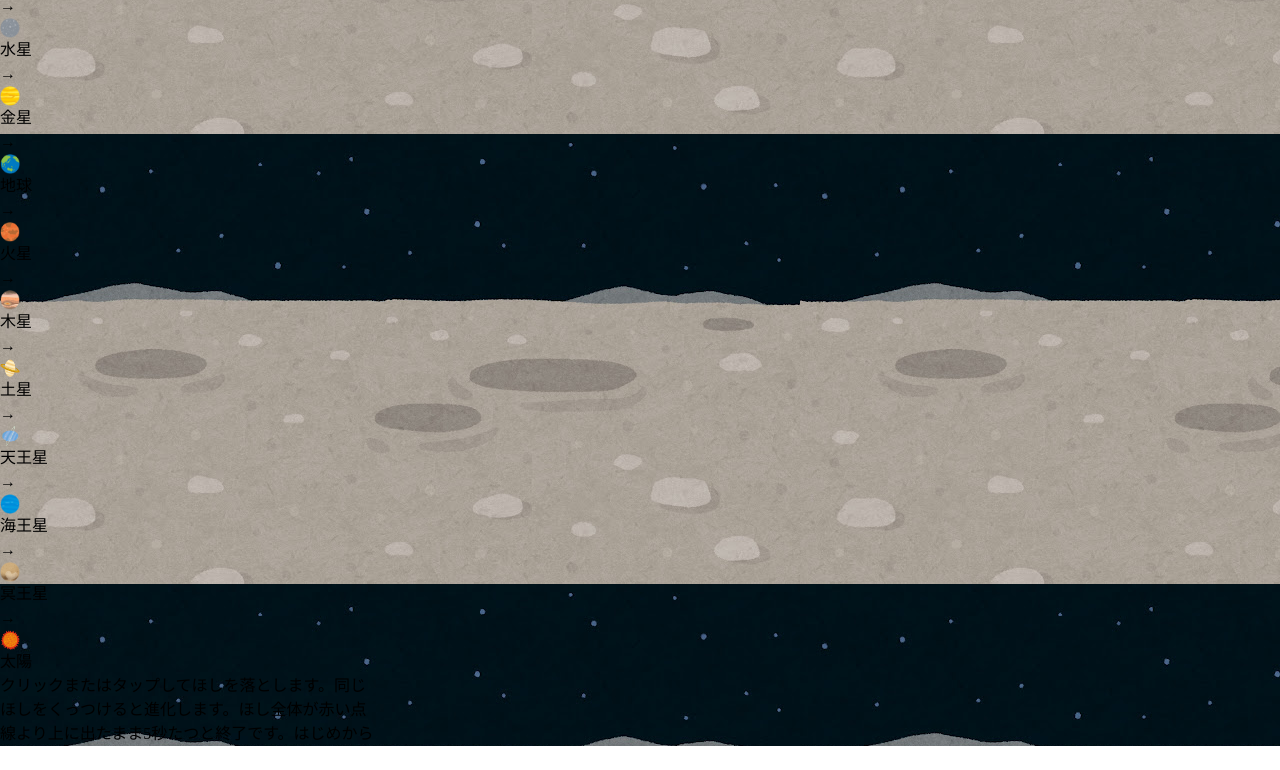
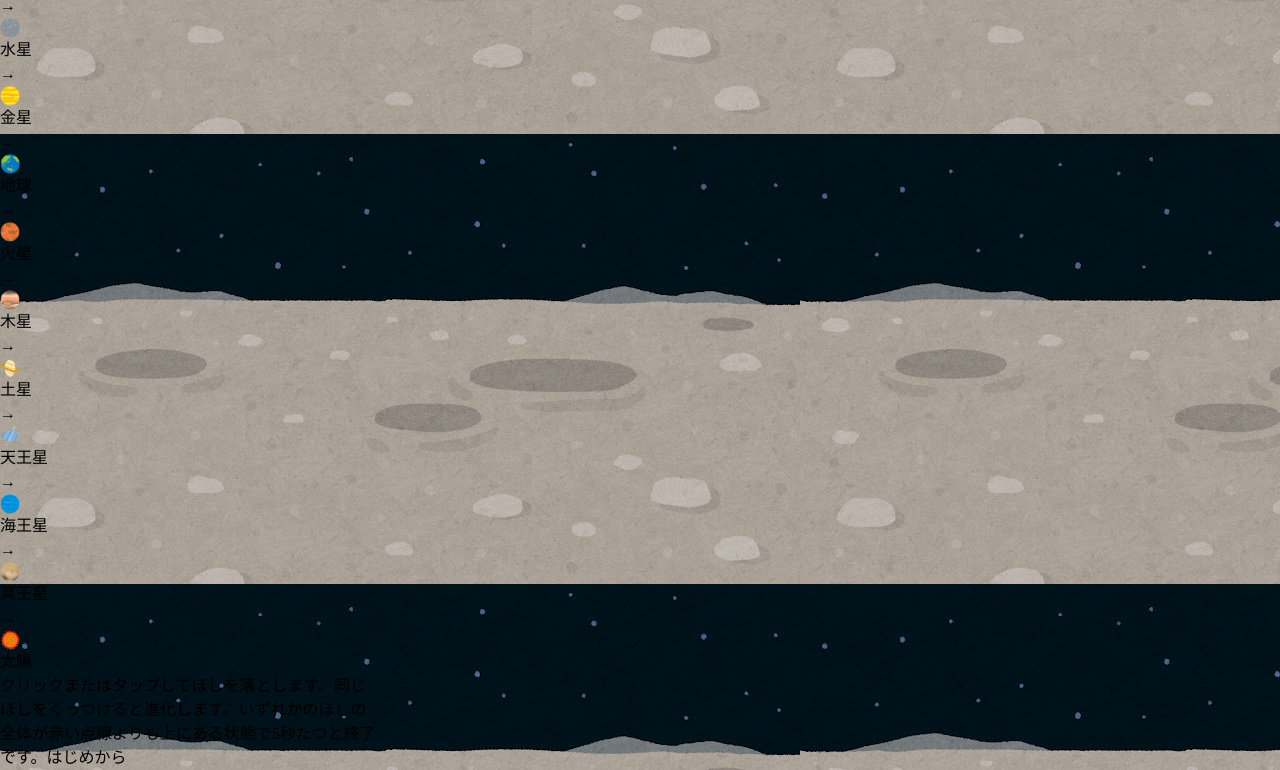
Before and after one commit to lazy-skunk/celestial-merge, a React (Vite) app: page / in a window 1280 px wide. Shown: the part 766-1536 px from the top of the page. Before the commit the page ends 1512 px from the top, so only its background shows below. Built offline with nearby package versions, Linux system fonts and the light colour scheme.

Commit message:
chore: update description

```diff
--- a/index.html
+++ b/index.html
@@ -4,6 +4,10 @@
     <meta charset="UTF-8" />
     <link rel="icon" type="image/png" href="/space04_earth.png" />
     <meta name="viewport" content="width=device-width, initial-scale=1.0" />
+    <meta
+      name="description"
+      content="同じほしをくっつけて、より大きなほしへ進化させていく物理パズルゲームです。"
+    />
     <title>ほしおとし</title>
   </head>
   <body class="bg-slate-950 text-white">
--- a/src/components/CelestialMergeView.tsx
+++ b/src/components/CelestialMergeView.tsx
@@ -34,7 +34,7 @@ export function CelestialMergeView({
   const helpTextLines = [
     "クリックまたはタップしてほしを落とします。",
     "同じほしをくっつけると進化します。",
-    "ほし全体が赤い点線より上に出たまま5秒たつと終了です。",
+    "いずれかのほしの全体が赤い点線よりも上にある状態で5秒たつと終了です。",
   ];
 
   return (
```
Also changed, not shown: 1 other file (tests, documents, lock files or other folders).
